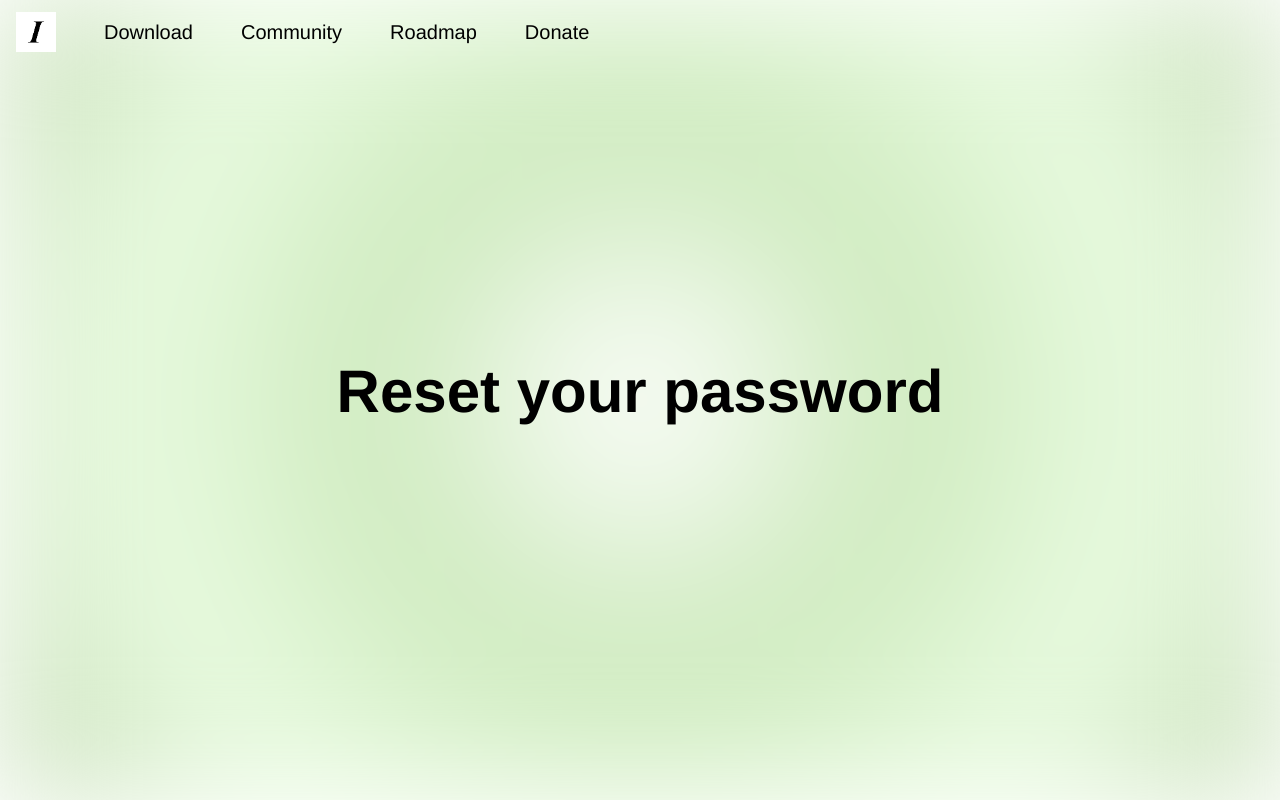
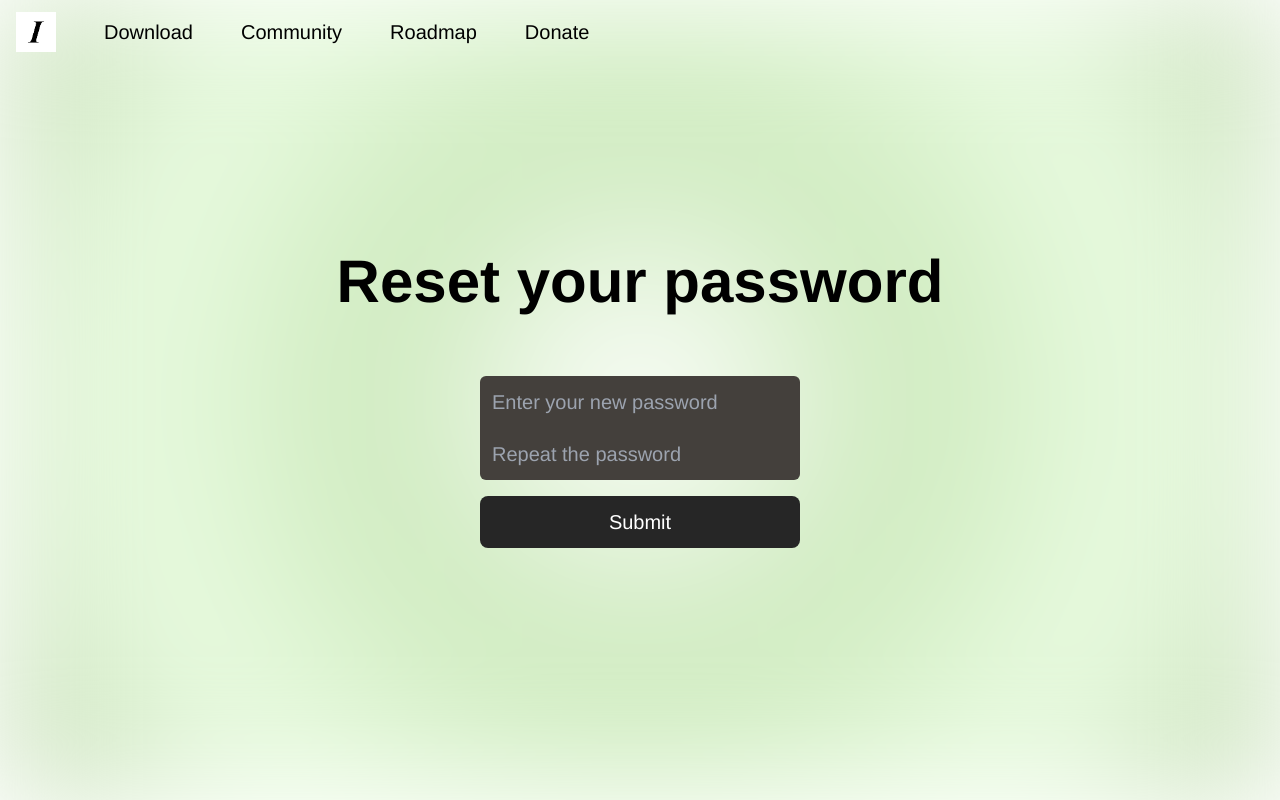
Before and after one commit to index-it/index-it.app, a Nuxt app: page /reset-password in a window 1280 px wide. Shown: the top 800 px of the page. Built offline with nearby package versions, Linux system fonts and the light colour scheme.

Commit message:
feat: password reset page

```diff
--- a/nuxt.config.ts
+++ b/nuxt.config.ts
@@ -51,7 +51,7 @@ export default defineNuxtConfig({
 
   runtimeConfig: {
       public: {
-          apiBase: "",
+          apiBase: "https://api-beta.index-it.app",
       },
   },
 
--- a/pages/index.vue
+++ b/pages/index.vue
@@ -6,9 +6,10 @@
         class="flex flex-grow"
       />
 
-      <span class="text-[4.8rem] leading-none md:text-7xl mb-10 font-bold text-center px-8">
-        Note down what matters to you
+      <span class="text-[4.8rem] leading-none md:text-8xl mb-10 font-bold text-center px-8 md:px-16">
+        Note down what matters to you.
       </span>
+      <span class="italic text-xl md:text-2xl">Get Index, the app for any kind of list.</span>
       <NuxtLink
         to="/playstore"
         role="button"
@@ -66,7 +67,7 @@
 
     <div
       id="donate-box"
-      class="flex flex-col bg-neutral-50 border-neutral-950 border-[1px] gap-6 rounded-2xl mx-8 mt-32 py-8 px-16 items-center"
+      class="flex flex-col bg-neutral-50 border-neutral-950 border-[1px] gap-6 rounded-2xl mx-8 mt-32 py-8 px-8 md:px-16 items-center"
       @mousemove="onMouseMove"
     >
       <span class="text-center font-bold text-3xl z-50">Support the development</span>
--- /dev/null
+++ b/pages/password-reset-success.vue
@@ -0,0 +1,15 @@
+<template>
+  <div class="flex grow flex-col items-center justify-center text-center min-h-screen">
+    <span class="text-3xl leading-none md:text-6xl font-bold animate-pulse mb-4">Password reset!</span>
+    <span class="text-md leading-none md:text-xl font-bold animate-pulse">Your password has been successfully reset</span>
+  </div>
+</template>
+
+<script setup>
+useHead({
+  title: 'Password reset successful',
+  meta: [
+    { name: 'title', content: 'Password reset successful' }
+  ],
+})
+</script>
--- a/pages/reset-password.vue
+++ b/pages/reset-password.vue
@@ -1,7 +1,41 @@
 <template>
   <div class="flex grow flex-col items-center justify-center text-center min-h-screen">
+    <div
+      :class="[alertText === null ? 'opacity-0 translate-y-full' : 'opacity-100 translate-y-0', alertType === 1 ? 'bg-red-100 text-red-700' : 'bg-yellow-100 text-yellow-700']"
+      class="fixed z-10 bottom-4 md:bottom-[7%] rounded-lg py-5 px-6 m4-2 mx-4 text-base text-center transition-all ease-in-out duration-500"
+      @click="alertText=null"
+    >
+      {{ alertText }}
+    </div>
     <span class="text-3xl leading-none md:text-6xl font-bold mb-4">Reset your password</span>
-
+    <div>
+      <form
+        class="text-white flex items-center flex-col text-lg md:text-xl mt-12 w-screen"
+        @submit.prevent
+      >
+        <input
+          v-model="password"
+          class="outline-0 p-3 w-10/12 md:w-1/4 bg-stone-700 hover:bg-stone-700/95 rounded-t-md"
+          type="password"
+          placeholder="Enter your new password"
+          required
+        >
+        <input
+          v-model="passwordRepeat"
+          class="outline-0 p-3 w-10/12 md:w-1/4 bg-stone-700 hover:bg-stone-700/95 rounded-b-md"
+          type="password"
+          placeholder="Repeat the password"
+          required
+        >
+        <button
+          type="submit"
+          class="button w-10/12 md:w-1/4 font-medium mt-4"
+          @click="sendPasswordReset"
+        >
+          Submit
+        </button>
+      </form>
+    </div>
   </div>
 </template>
 
@@ -12,4 +46,64 @@ useHead({
     { name: 'title', content: 'Reset your password' }
   ],
 })
+
+const alertText = ref(null)
+const alertType = ref(0)
+
+const route = useRoute()
+
+const password = ref(null)
+const passwordRepeat = ref(null)
+
+const passwordRegex = /(?=.*[a-z])(?=.*[A-Z])(?=.*\d).*$/
+const isPasswordValid = (password) => {
+  if (password === null || password === undefined || !passwordRegex.test(password))
+    return false
+  else
+    return true
+}
+const isPasswordRepeatValid = (password, passwordRepeat) => {
+  return password == passwordRepeat
+}
+const isTokenValid = (token) => {
+  return token !== null && token !== undefined && token !== ""
+}
+
+const sendPasswordReset = async () => {
+  const token = route.query.token;
+
+  if (!isPasswordValid(password.value)) {
+    alertText.value = "Password must contain an uppercase letter, a lowercase one and a number"
+    alertType.value = 2
+    return
+  }
+
+  if (!isPasswordRepeatValid(password.value, passwordRepeat.value)) {
+    alertText.value = "The two passwords do not match!"
+    alertType.value = 2
+    return
+  }
+
+  if (!isTokenValid(token)) {
+    alertText.value = "Invalid state, please request a new password reset from the app!"
+    alertType.value = 2
+    return
+  }
+
+  $fetch(`/reset-password?token=${token}`, {
+      baseURL: useRuntimeConfig().public.apiBase,
+      method: 'POST',
+      body: {
+        password: password.value
+      }
+    })
+        .then(() => {
+          navigateTo('/password-reset-success')
+        })
+        .catch((e) => {
+          alertText.value = "Password couldn't be reset, try requesting a new reset from the app"
+          alertType.value = 1
+          console.log(`Error while resetting password, ${e}`)
+        })
+}
 </script>
```
